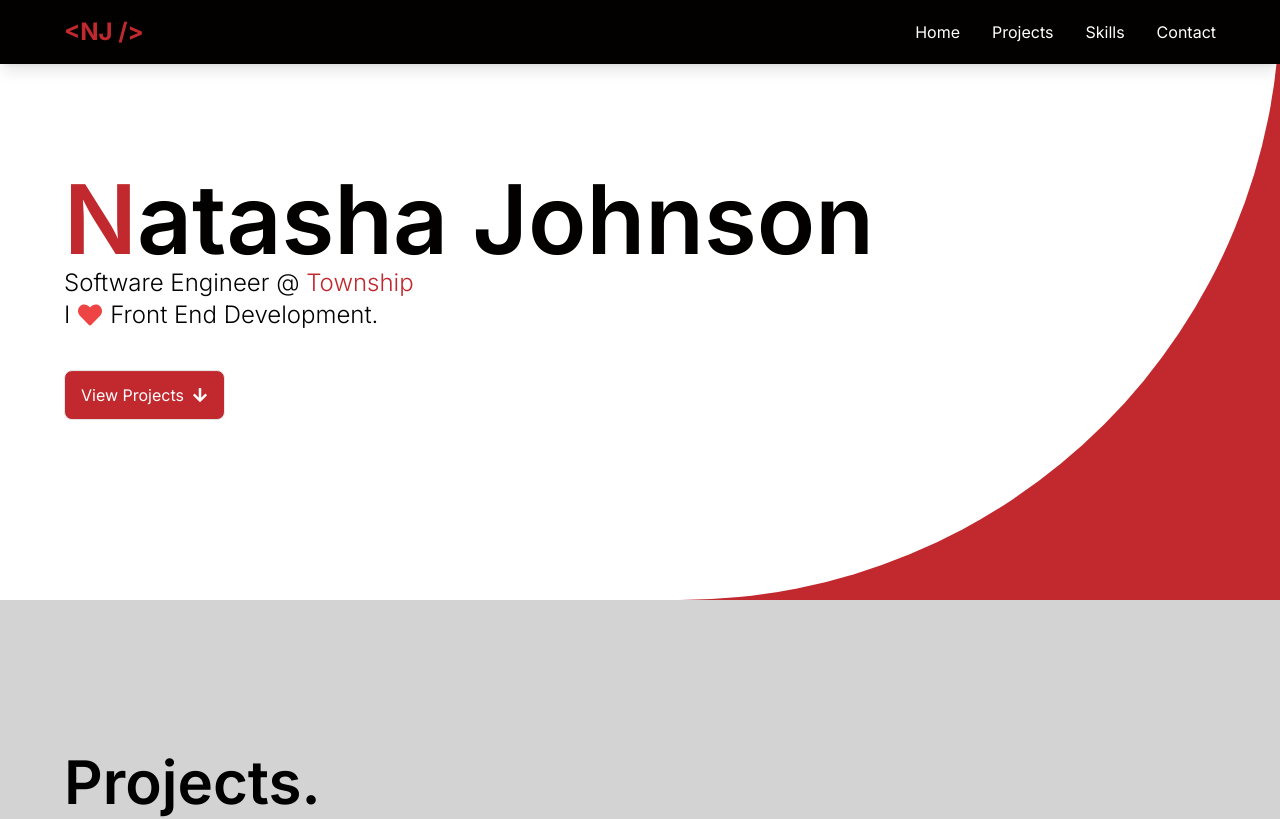
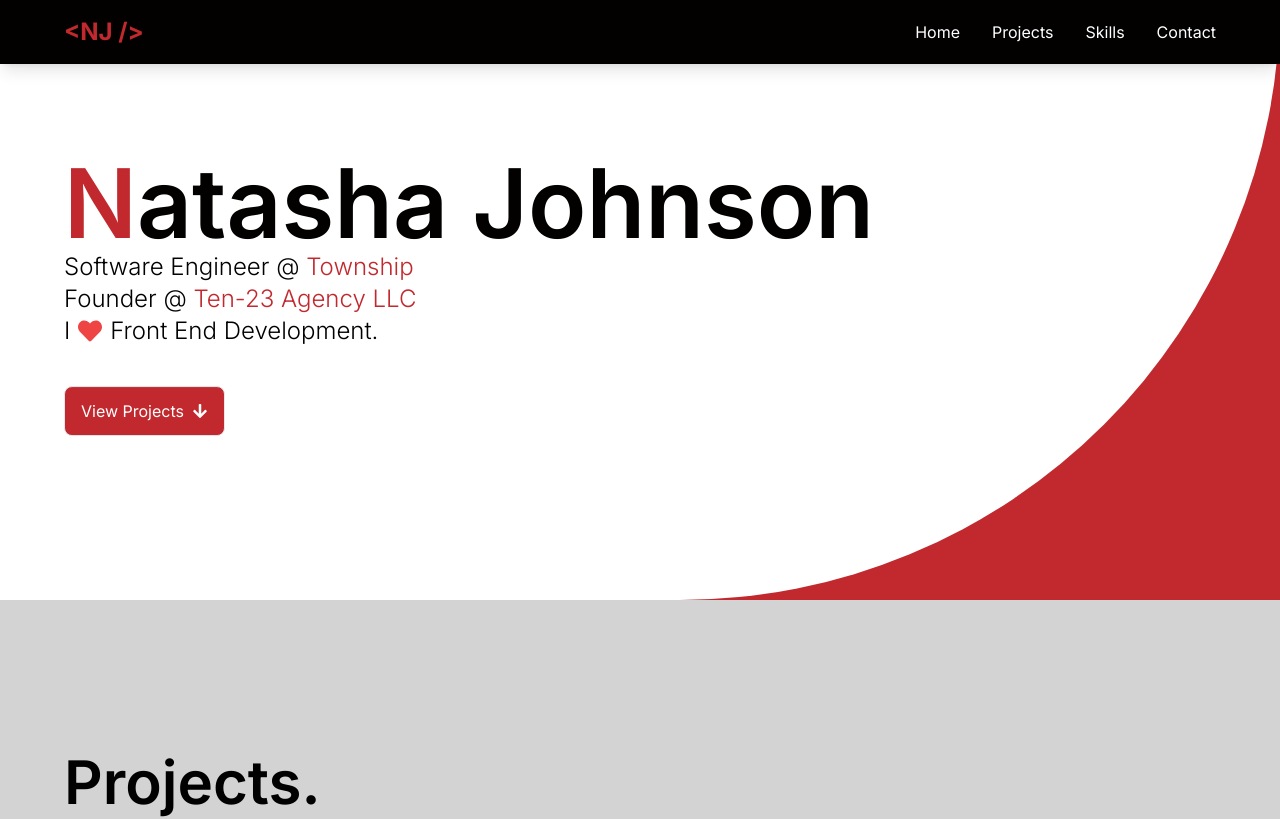
Before and after one commit to artsycoder533/portfolio-v2, a Next.js app: page / in a window 1280 px wide. Shown: the top 819 px of the page. Built offline with nearby package versions, Linux system fonts and the light colour scheme.

Commit message:
update hero section

```diff
--- a/app/components/Hero.tsx
+++ b/app/components/Hero.tsx
@@ -20,6 +20,17 @@ const Hero = () => {
             Township
           </Link>
         </p>
+        <p className="text-2xl text-primary font-light">
+          Founder @{" "}
+          <Link
+            href="https://www.ten23.agency/"
+            target="_blank"
+            rel="noopener noreferrer"
+            className="text-accent"
+          >
+            Ten-23 Agency LLC
+          </Link>
+        </p>
         <p className="flex items-center gap-2 text-2xl font-light">
           I <FaHeart className="text-red-500" /> Front End Development.
         </p>
```
